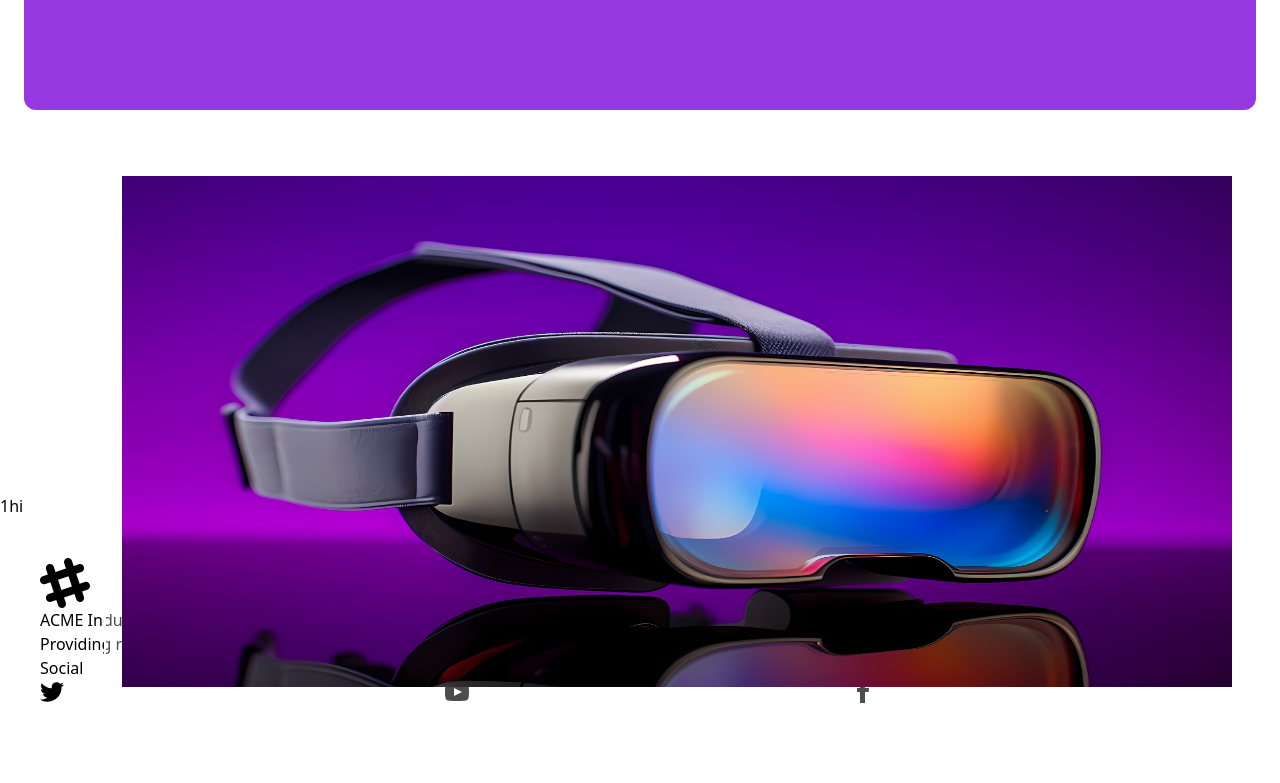
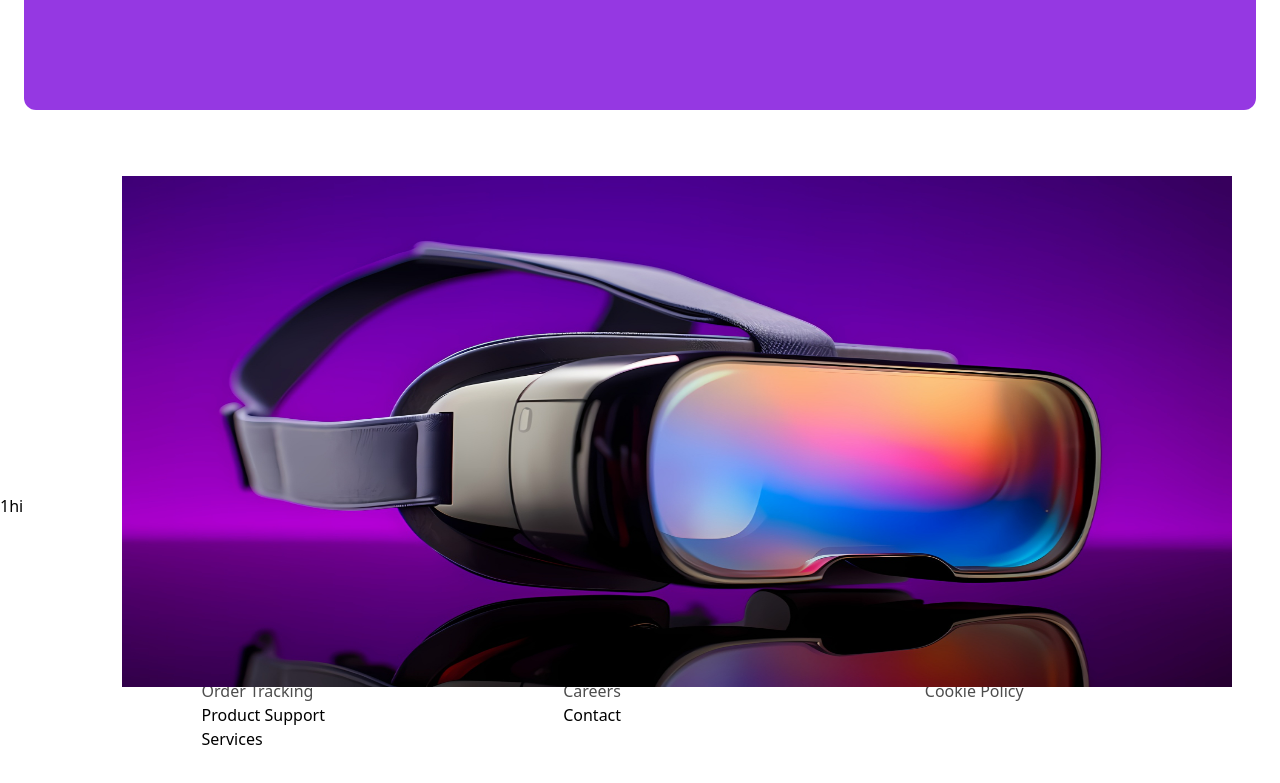
Before and after one commit to rajalishikh/gadgethaven_online_store_house, a React (Vite) app: page / in a window 1280 px wide. Shown: the part 714-1497 px from the top of the page. Before the commit the page ends 1458 px from the top, so only its background shows below. Built offline with nearby package versions, Linux system fonts and the light colour scheme.

Commit message:
My Footer section is fully complete

```diff
--- a/src/Components/Footer/Footer.jsx
+++ b/src/Components/Footer/Footer.jsx
@@ -1,64 +1,58 @@
 const Footer = () => {
     return (
         <div>
-            <footer className="footer bg-neutral text-neutral-content p-10">
-  <aside>
-    <svg
-      width="50"
-      height="50"
-      viewBox="0 0 24 24"
-      xmlns="http://www.w3.org/2000/svg"
-      fillRule="evenodd"
-      clipRule="evenodd"
-      className="fill-current">
-      <path
-        d="M22.672 15.226l-2.432.811.841 2.515c.33 1.019-.209 2.127-1.23 2.456-1.15.325-2.148-.321-2.463-1.226l-.84-2.518-5.013 1.677.84 2.517c.391 1.203-.434 2.542-1.831 2.542-.88 0-1.601-.564-1.86-1.314l-.842-2.516-2.431.809c-1.135.328-2.145-.317-2.463-1.229-.329-1.018.211-2.127 1.231-2.456l2.432-.809-1.621-4.823-2.432.808c-1.355.384-2.558-.59-2.558-1.839 0-.817.509-1.582 1.327-1.846l2.433-.809-.842-2.515c-.33-1.02.211-2.129 1.232-2.458 1.02-.329 2.13.209 2.461 1.229l.842 2.515 5.011-1.677-.839-2.517c-.403-1.238.484-2.553 1.843-2.553.819 0 1.585.509 1.85 1.326l.841 2.517 2.431-.81c1.02-.33 2.131.211 2.461 1.229.332 1.018-.21 2.126-1.23 2.456l-2.433.809 1.622 4.823 2.433-.809c1.242-.401 2.557.484 2.557 1.838 0 .819-.51 1.583-1.328 1.847m-8.992-6.428l-5.01 1.675 1.619 4.828 5.011-1.674-1.62-4.829z"></path>
-    </svg>
-    <p>
-      ACME Industries Ltd.
-      <br />
-      Providing reliable tech since 1992
-    </p>
-  </aside>
-  <nav>
-    <h6 className="footer-title">Social</h6>
-    <div className="grid grid-flow-col gap-4">
-      <a>
-        <svg
-          xmlns="http://www.w3.org/2000/svg"
-          width="24"
-          height="24"
-          viewBox="0 0 24 24"
-          className="fill-current">
-          <path
-            d="M24 4.557c-.883.392-1.832.656-2.828.775 1.017-.609 1.798-1.574 2.165-2.724-.951.564-2.005.974-3.127 1.195-.897-.957-2.178-1.555-3.594-1.555-3.179 0-5.515 2.966-4.797 6.045-4.091-.205-7.719-2.165-10.148-5.144-1.29 2.213-.669 5.108 1.523 6.574-.806-.026-1.566-.247-2.229-.616-.054 2.281 1.581 4.415 3.949 4.89-.693.188-1.452.232-2.224.084.626 1.956 2.444 3.379 4.6 3.419-2.07 1.623-4.678 2.348-7.29 2.04 2.179 1.397 4.768 2.212 7.548 2.212 9.142 0 14.307-7.721 13.995-14.646.962-.695 1.797-1.562 2.457-2.549z"></path>
-        </svg>
-      </a>
-      <a>
-        <svg
-          xmlns="http://www.w3.org/2000/svg"
-          width="24"
-          height="24"
-          viewBox="0 0 24 24"
-          className="fill-current">
-          <path
-            d="M19.615 3.184c-3.604-.246-11.631-.245-15.23 0-3.897.266-4.356 2.62-4.385 8.816.029 6.185.484 8.549 4.385 8.816 3.6.245 11.626.246 15.23 0 3.897-.266 4.356-2.62 4.385-8.816-.029-6.185-.484-8.549-4.385-8.816zm-10.615 12.816v-8l8 3.993-8 4.007z"></path>
-        </svg>
-      </a>
-      <a>
-        <svg
-          xmlns="http://www.w3.org/2000/svg"
-          width="24"
-          height="24"
-          viewBox="0 0 24 24"
-          className="fill-current">
-          <path
-            d="M9 8h-3v4h3v12h5v-12h3.642l.358-4h-4v-1.667c0-.955.192-1.333 1.115-1.333h2.885v-5h-3.808c-3.596 0-5.192 1.583-5.192 4.615v3.385z"></path>
-        </svg>
-      </a>
-    </div>
-  </nav>
-</footer>
+           <footer className="flex justify-center footer bg-base-200 text-base-content p-10">
+            <div>
+              {/* footer heading start */}
+              <div className="lg:text-center ml-0 mt-3
+    sm:ml-0
+    md:ml-16
+    lg:ml-52
+    xl:ml-60
+    2xl:ml-62">
+                <h2 className="text-2xl font-bold">Gadget Heaven</h2>
+                <p>Loading the way in cutting -edge technology innovation</p>
+
+
+
+              </div>
+
+
+               {/* footer heading End*/}
+              {/* Company services container start*/}
+
+              <div>
+              <hr className="font-bold" />
+              <div className="grid md:grid-cols-3 lg:grid-cols-3  lg:gap-52">
+
+              <nav>
+                  <h6 className=" text-black font-medium text-xl">Services</h6>
+                  <a className="link link-hover">Shipping & Delivery</a><br />
+                  <a className="link link-hover">Order Tracking</a><br />
+                  <a className="link link-hover">Product Support</a><br />
+                  <a className="link link-hover">Services</a><br />
+             </nav>
+              <nav>
+                  <h6 className=" text-black font-medium text-xl">Company</h6>
+                  <a className="link link-hover">About Us</a><br />
+                  <a className="link link-hover">Careers</a><br />
+                  <a className="link link-hover">Contact</a><br />
+
+             </nav>
+              <nav>
+                  <h6 className=" text-black font-medium text-xl">Terms of Service</h6>
+                  <a className="link link-hover">Privacy Policy</a><br />
+                  <a className="link link-hover">Cookie Policy</a><br />
+
+             </nav>
+
+              </div>
+              </div>
+
+              {/* Company services container End*/}
+            </div>
+          </footer>
+
 
 
         </div>
```
